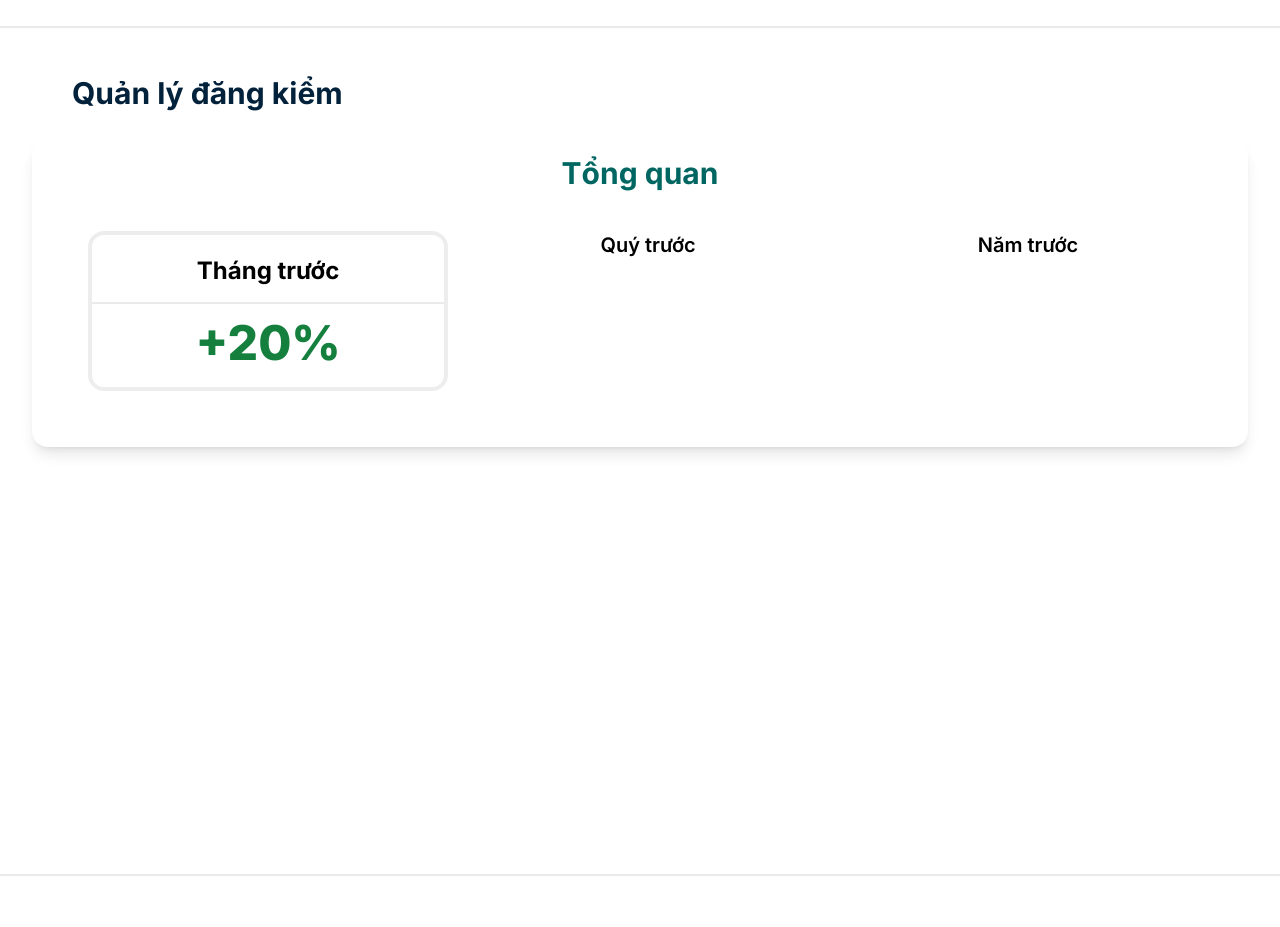
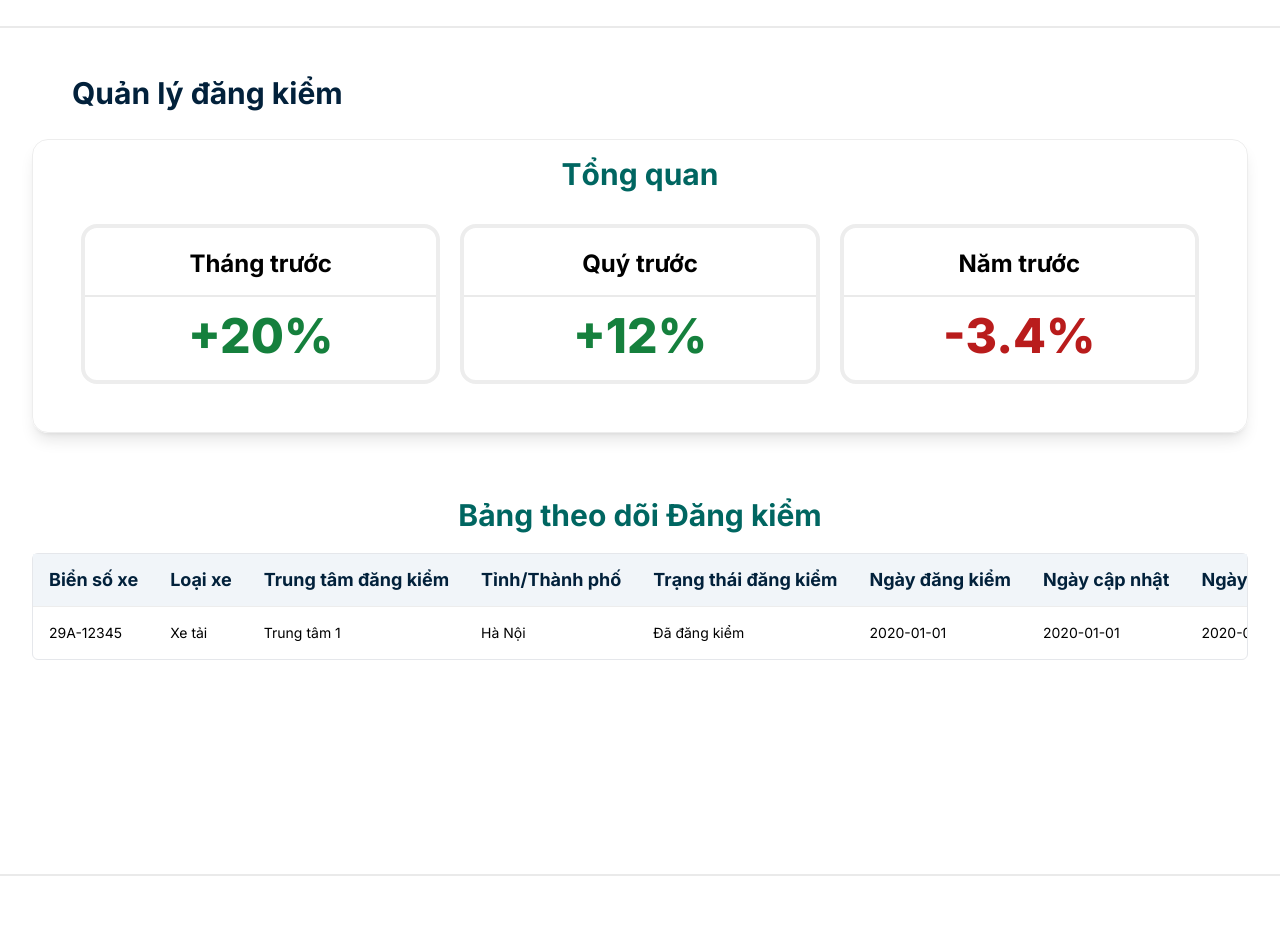
Before and after one commit to thrillim/registry-total, a Next.js app: page /Register/dashboard in a window 1280 px wide. Shown: the part 2820-3747 px from the top of the page. Built offline with nearby package versions, Linux system fonts and the light colour scheme.

Commit message:
update register manage

```diff
--- a/app/Register/dashboard/page.tsx
+++ b/app/Register/dashboard/page.tsx
@@ -5,6 +5,7 @@ import Centers from './centers-table';
 import AddAccountForm from "./account-form";
 import AddCenterForm from "./center-form";
 import RegisterSummary from "./summary";
+import Registers from "./regist-table";
 
 export const metadata: Metadata = {
   title: 'Cục Đăng kiểm Việt Nam',
@@ -56,8 +57,12 @@ export default async function RegisterDashboarḍ̣̣̣() {
         {/* Quản lý đăng kiểm */}
         <div id="ManageReg" className="p-8 pt-6 bg-base-100 w-full min-h-screen">
           <h2 className="font-bold text-3xl text-primary mx-10">Quản lý đăng kiểm</h2>
-          <div>
+          <div className="container my-5">
             <RegisterSummary />
+          </div>
+          <div className="container mt-16">
+            <h3 className="font-bold text-3xl text-accent my-5 mx-auto text-center">Bảng theo dõi Đăng kiểm</h3>
+            <Registers />
           </div>
         </div>
 
--- /dev/null
+++ b/app/Register/dashboard/regist-columns.tsx
@@ -0,0 +1,49 @@
+"use client"
+
+import { ColumnDef } from "@tanstack/react-table"
+
+export type Register = {
+    bienSo: string;
+    loai: string;
+    centerName: string;
+    centerProvince: string;
+    status: string;
+    statusCreatedAt: Date;
+    statusUpdatedAt: Date;
+    statusValidUntil: Date;
+};
+
+export const columns: ColumnDef<Register>[] = [
+    {
+        accessorKey: 'bienSo',
+        header: 'Biển số xe',
+    },
+    {
+        accessorKey: 'loai',
+        header: 'Loại xe',
+    },
+    {
+        accessorKey: 'centerName',
+        header: 'Trung tâm đăng kiểm',
+    },
+    {
+        accessorKey: 'centerProvince',
+        header: 'Tỉnh/Thành phố',
+    },
+    {
+        accessorKey: 'status',
+        header: 'Trạng thái đăng kiểm',
+    },
+    {
+        accessorKey: 'statusCreatedAt',
+        header: 'Ngày đăng kiểm',
+    },
+    {
+        accessorKey: 'statusUpdatedAt',
+        header: 'Ngày cập nhật',
+    },
+    {
+        accessorKey: 'statusValidUntil',
+        header: 'Ngày hết hạn',
+    },
+];
--- /dev/null
+++ b/app/Register/dashboard/regist-table.tsx
@@ -0,0 +1,27 @@
+'use client';
+
+import { Register, columns } from './regist-columns';
+import { DataTable } from '@/app/components/shadcn-ui/data-table';
+import useSWR  from 'swr';
+
+const fetcher = (url: RequestInfo | URL) => fetch(url).then((res) => res.json());
+
+export default function Registers() {
+  // const data = await fetch('http://localhost:3000/api/getCenters');
+  // const centers: Center[] = await data.json();
+  // console.log(centers);
+  const { data: regists, error, isLoading } = useSWR(
+    'http://localhost:3000/Registers.json',
+    fetcher
+  );
+  if (error) return 'An error has occurred.';
+  if (isLoading) return 'Loading centers...';
+
+
+  return (
+    <DataTable
+      columns={columns}
+      data={regists}
+    />
+  );
+}
--- a/app/Register/dashboard/summary.tsx
+++ b/app/Register/dashboard/summary.tsx
@@ -2,19 +2,23 @@
 
 export default function RegisterSummary() {
     return (<>
-        <div className="card w-full shadow-lg text-black p-4 mt-7">
+        <div className="card w-full shadow-lg text-black p-4 mt-7 card-bordered">
             <h2 className="text-3xl font-bold text-accent mx-auto card-title">Tổng quan</h2>
-            <div className="container flex flex-row w-full gap-5 m-2 card-body">
+            <div className="container flex flex-row w-full gap-5 card-body">
                 <div className="w-1/3 card card-bordered flex flex-col py-5 border-4">
                     <div className="text-2xl font-bold text-center">Tháng trước</div>
                     <div className="divider my-2"></div>
                     <div className="text-center text-5xl font-extrabold text-green-700">+20%</div>
                 </div>
-                <div className="w-1/3">
-                    <div className="text-center text-xl font-semibold">Quý trước</div>
+                <div className="w-1/3 card card-bordered flex flex-col py-5 border-4">
+                    <div className="text-2xl font-bold text-center">Quý trước</div>
+                    <div className="divider my-2"></div>
+                    <div className="text-center text-5xl font-extrabold text-green-700">+12%</div>
                 </div>
-                <div className="w-1/3">
-                    <div className="text-center text-xl font-semibold">Năm trước</div>
+                <div className="w-1/3 card card-bordered flex flex-col py-5 border-4">
+                    <div className="text-2xl font-bold text-center">Năm trước</div>
+                    <div className="divider my-2"></div>
+                    <div className="text-center text-5xl font-extrabold text-red-700">-3.4%</div>
                 </div>
             </div>
         </div>
--- /dev/null
+++ b/public/Registers.json
@@ -0,0 +1,12 @@
+[
+    {
+        "bienSo": "29A-12345",
+        "loai": "Xe tải",
+        "centerName": "Trung tâm 1",
+        "centerProvince": "Hà Nội",
+        "status": "Đã đăng kiểm",
+        "statusCreatedAt": "2020-01-01",
+        "statusUpdatedAt": "2020-01-01",
+        "statusValidUntil": "2020-01-01"
+    }
+]
```
